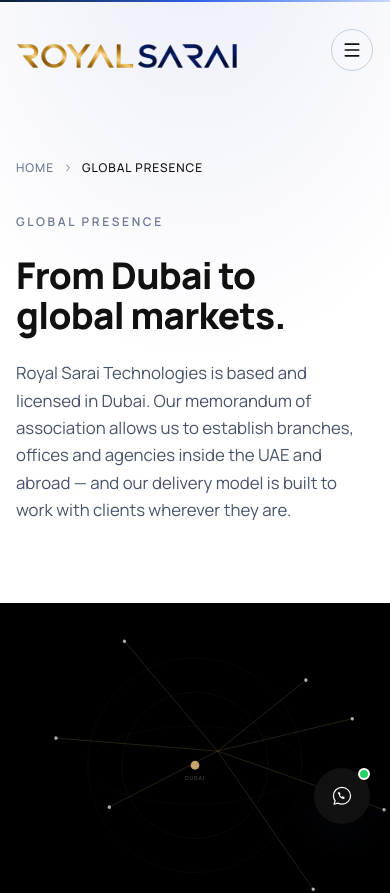
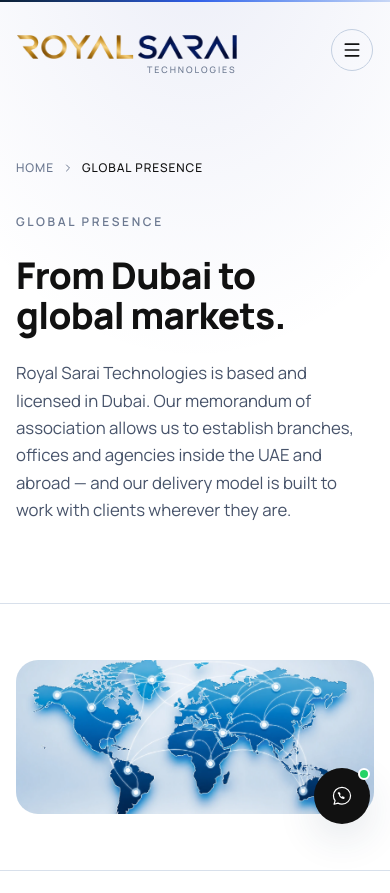
Before and after one commit to nazeeh4611/Royalsarai, a Next.js app: page /global-presence in a window 390 px wide. Shown: the top 893 px of the page. Built offline with nearby package versions, Linux system fonts and the light colour scheme.

Commit message:
completedn

```diff
--- a/app/global-presence/page.tsx
+++ b/app/global-presence/page.tsx
@@ -5,7 +5,7 @@
 import { JsonLd } from "@/components/seo/JsonLd";
 import { PageHero } from "@/components/ui/PageHero";
 import { Reveal, Stagger } from "@/components/ui/Reveal";
-import { NetworkGlobe } from "@/components/global/NetworkGlobe";
+import { MediaFrame } from "@/components/media/MediaFrame";
 import { FAQSection } from "@/components/sections/FAQSection";
 import { CTASection } from "@/components/home/CTASection";
 
@@ -57,9 +57,13 @@
         crumbs={[{ label: "Home", href: "/" }, { label: "Global Presence" }]}
       />
 
-      <section className="on-dark relative overflow-hidden bg-paper py-4 text-ink">
-        <div className="mx-auto aspect-[4/3] max-w-3xl text-ink-faint">
-          <NetworkGlobe />
+      <section className="border-t border-line bg-paper py-14 lg:py-20">
+        <div className="edge container-max">
+          <Reveal>
+            <div className="mx-auto aspect-[21/9] max-w-5xl overflow-hidden rounded-[var(--radius-lg)]">
+              <MediaFrame id="global-presence-hero" scene="mesh" tone="blue" rounded="none" className="h-full w-full" priority />
+            </div>
+          </Reveal>
         </div>
       </section>
 
--- a/components/home/Services.tsx
+++ b/components/home/Services.tsx
@@ -68,7 +68,7 @@
       type="button"
       onClick={onOpen}
       aria-haspopup="dialog"
-      className="group flex h-full w-full flex-col overflow-hidden rounded-[var(--radius-lg)] border border-line bg-surface text-left transition-all duration-300 hover:border-ink-faint/40 hover:shadow-[var(--shadow-lg)]"
+      className="group flex h-full w-full flex-col overflow-hidden rounded-[var(--radius-lg)] border border-line bg-paper-dim text-left transition-all duration-300 hover:border-ink-faint/40 hover:shadow-[var(--shadow-lg)]"
     >
       <div
         className={cn(
--- a/components/layout/Navbar.tsx
+++ b/components/layout/Navbar.tsx
@@ -97,7 +97,7 @@
               height={229}
               className="h-6 w-auto sm:h-7"
             />
-            <span className="hidden self-end text-[0.62rem] font-medium tracking-[0.28em] text-ink-faint sm:block">
+            <span className="self-end text-[0.56rem] font-medium tracking-[0.22em] text-ink-faint sm:text-[0.62rem] sm:tracking-[0.28em]">
               TECHNOLOGIES
             </span>
           </Link>
--- a/components/ui/ProcessTimeline.tsx
+++ b/components/ui/ProcessTimeline.tsx
@@ -93,11 +93,11 @@
           <div
             key={step.n}
             data-reveal
-            className="relative w-[82vw] shrink-0 snap-start rounded-[var(--radius-lg)] border border-line p-6 sm:w-auto sm:shrink sm:snap-align-none sm:rounded-none sm:border-0 sm:border-t sm:border-line sm:p-0 sm:pt-6 lg:border-t-0 lg:pt-0"
+            className="relative w-[82vw] shrink-0 snap-start overflow-hidden rounded-[var(--radius-lg)] border border-line p-6 sm:w-auto sm:shrink sm:snap-align-none sm:overflow-visible sm:rounded-none sm:border-0 sm:border-t sm:border-line sm:p-0 sm:pt-6 lg:border-t-0 lg:pt-0"
           >
             <span
               aria-hidden="true"
-              className="pointer-events-none absolute -top-3 right-0 text-6xl font-extrabold leading-none text-ink/[0.06] sm:text-7xl"
+              className="pointer-events-none absolute -top-1 right-0 text-5xl font-extrabold leading-none text-ink/[0.06] sm:-top-3 sm:text-6xl lg:text-7xl"
             >
               {step.n}
             </span>
--- a/lib/media.ts
+++ b/lib/media.ts
@@ -106,7 +106,9 @@
   }),
   "global-presence-hero": slot({
     category: "global-business",
-    alt: "Abstract global network connecting Dubai to international markets",
+    alt: "A world map showing connected network nodes across continents",
+    src: "/global.webp",
+    fit: "cover",
   }),
   "insights-hero": slot({
     category: "abstract-technology",
```
